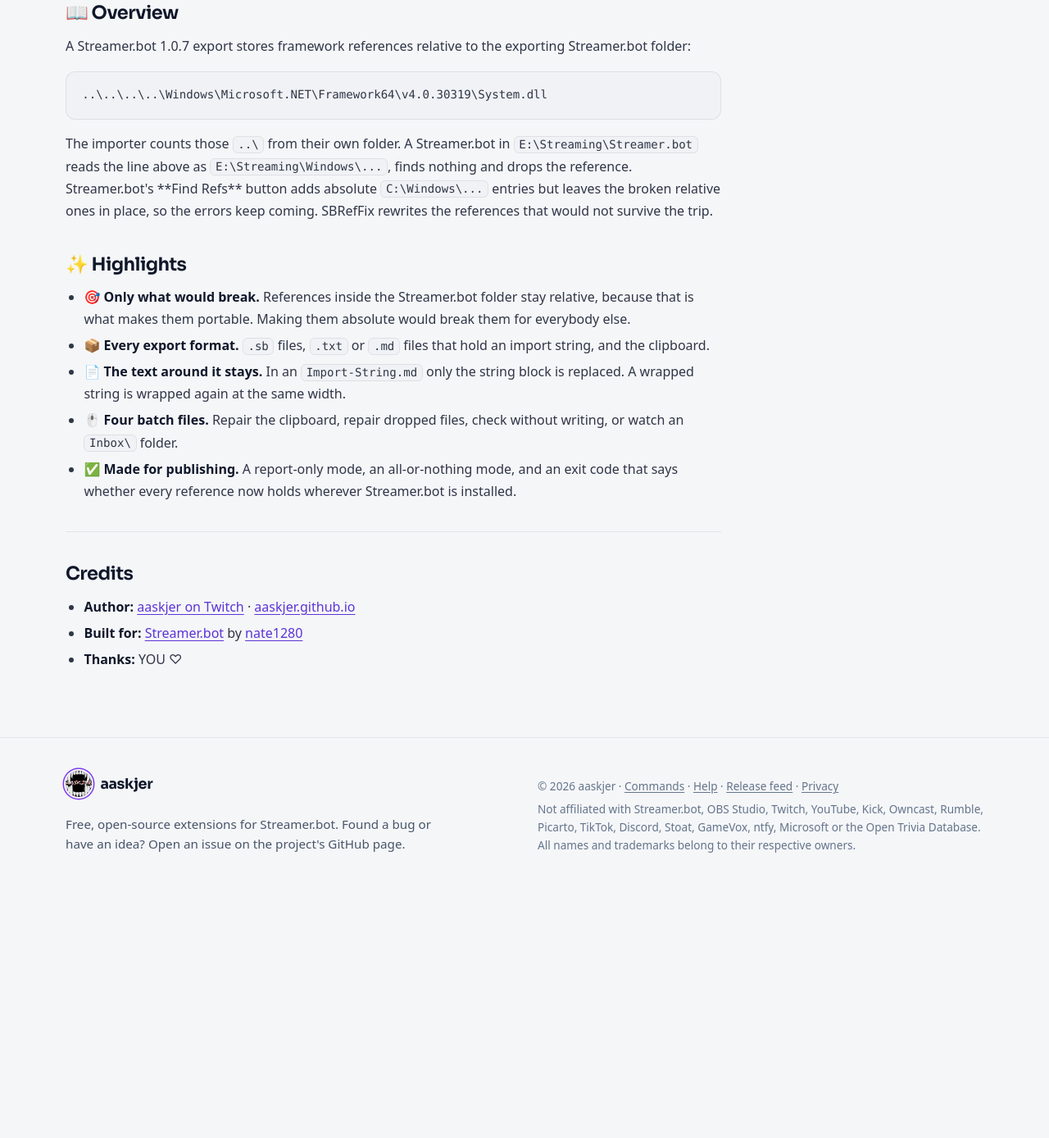
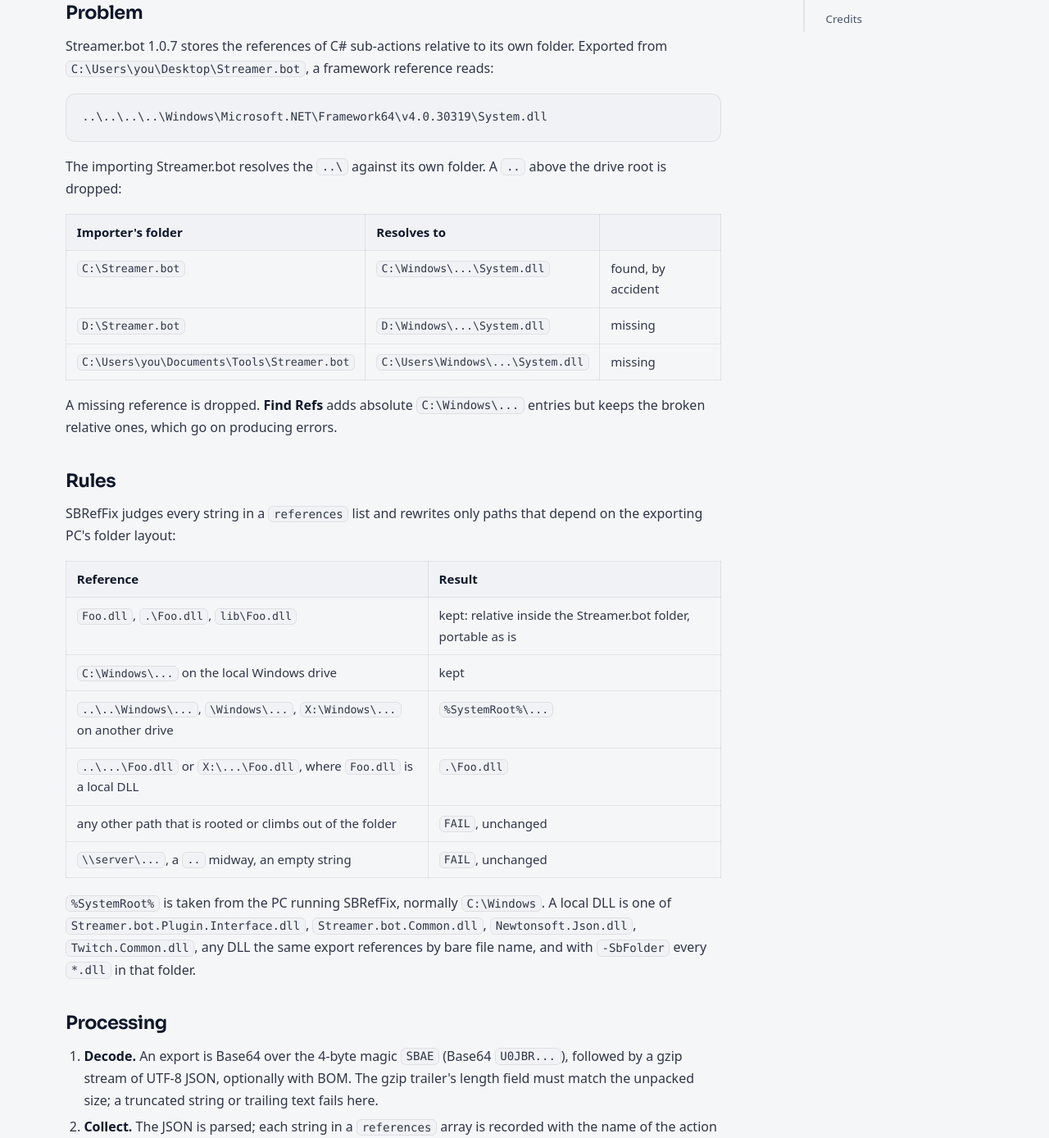
Before and after one commit to aaskjer/aaskjer.github.io, a plain HTML site: page projects/sbreffix/index.html in a window 1280 px wide. Shown: the part 992-2380 px from the top of the page at 82% size. Before the commit the page ends 2082 px from the top, so only its background shows below. Drawn offline with Linux system fonts and the light colour scheme; no server answers.

Commit message:
Update the project pages

```diff
--- a/projects/sbreffix/index.html
+++ b/projects/sbreffix/index.html
@@ -68,7 +68,7 @@
     <section class="project-hero">
       <div class="wrap">
         <h1>SBRefFix</h1>
-        <p class="project-hero__lead">Fixes the broken .NET references in a Streamer.bot v1.0.7 export.</p>
+        <p class="project-hero__lead">Repairs the C# assembly references in Streamer.bot 1.0.7 exports that break when the importer’s Streamer.bot sits in a different folder. Handles .sb files, import strings and the clipboard.</p>
       </div>
     </section>
     <!-- the documents as HTML, see _tools/update-pages.js; project.js reads them from here -->
@@ -77,7 +77,7 @@
       <section class="md" data-doc="overview" data-label="Overview" data-file="README.md">
         <h2 class="doc-label">Overview</h2>
         <div class="doc-body"><h1 align="center">SBRefFix</h1><p align="center">
-  <b>Makes the .NET references in a Streamer.bot export work on everyone else's PC.</b>
+  <b>Rewrites the C# assembly references in a Streamer.bot export so they resolve on any PC.</b>
 </p><p align="center">
 
 
@@ -88,25 +88,101 @@
   <a href="https://github.com/aaskjer/SBRefFix/releases/latest"><b>Download</b></a> &nbsp;·&nbsp;
   <a href="https://github.com/aaskjer/SBRefFix/blob/main/Setup-Guide.md"><b>Setup Guide</b></a>
 </p><hr>
-<h2>📖 Overview</h2>
-<p>A Streamer.bot 1.0.7 export stores framework references relative to the exporting Streamer.bot folder:</p>
+<h2>Problem</h2>
+<p>Streamer.bot 1.0.7 stores the references of C# sub-actions relative to its own folder. Exported from
+<code>C:\Users\you\Desktop\Streamer.bot</code>, a framework reference reads:</p>
 <pre><code>..\..\..\..\Windows\Microsoft.NET\Framework64\v4.0.30319\System.dll
 </code></pre>
-<p>The importer counts those <code>..\</code> from their own folder. A Streamer.bot in <code>E:\Streaming\Streamer.bot</code> reads
-the line above as <code>E:\Streaming\Windows\...</code>, finds nothing and drops the reference. Streamer.bot&#39;s
-**Find Refs** button adds absolute <code>C:\Windows\...</code> entries but leaves the broken relative ones in place,
-so the errors keep coming. SBRefFix rewrites the references that would not survive the trip.</p>
-<h2>✨ Highlights</h2>
+<p>The importing Streamer.bot resolves the <code>..\</code> against its own folder. A <code>..</code> above the drive root is dropped:</p>
+<table>
+<thead>
+<tr>
+<th>Importer&#39;s folder</th>
+<th>Resolves to</th>
+<th></th>
+</tr>
+</thead>
+<tbody><tr>
+<td><code>C:\Streamer.bot</code></td>
+<td><code>C:\Windows\...\System.dll</code></td>
+<td>found, by accident</td>
+</tr>
+<tr>
+<td><code>D:\Streamer.bot</code></td>
+<td><code>D:\Windows\...\System.dll</code></td>
+<td>missing</td>
+</tr>
+<tr>
+<td><code>C:\Users\you\Documents\Tools\Streamer.bot</code></td>
+<td><code>C:\Users\Windows\...\System.dll</code></td>
+<td>missing</td>
+</tr>
+</tbody></table>
+<p>A missing reference is dropped. <strong>Find Refs</strong> adds absolute <code>C:\Windows\...</code> entries but keeps the broken
+relative ones, which go on producing errors.</p>
+<h2>Rules</h2>
+<p>SBRefFix judges every string in a <code>references</code> list and rewrites only paths that depend on the exporting
+PC&#39;s folder layout:</p>
+<table>
+<thead>
+<tr>
+<th>Reference</th>
+<th>Result</th>
+</tr>
+</thead>
+<tbody><tr>
+<td><code>Foo.dll</code>, <code>.\Foo.dll</code>, <code>lib\Foo.dll</code></td>
+<td>kept: relative inside the Streamer.bot folder, portable as is</td>
+</tr>
+<tr>
+<td><code>C:\Windows\...</code> on the local Windows drive</td>
+<td>kept</td>
+</tr>
+<tr>
+<td><code>..\..\Windows\...</code>, <code>\Windows\...</code>, <code>X:\Windows\...</code> on another drive</td>
+<td><code>%SystemRoot%\...</code></td>
+</tr>
+<tr>
+<td><code>..\...\Foo.dll</code> or <code>X:\...\Foo.dll</code>, where <code>Foo.dll</code> is a local DLL</td>
+<td><code>.\Foo.dll</code></td>
+</tr>
+<tr>
+<td>any other path that is rooted or climbs out of the folder</td>
+<td><code>FAIL</code>, unchanged</td>
+</tr>
+<tr>
+<td><code>\\server\...</code>, a <code>..</code> midway, an empty string</td>
+<td><code>FAIL</code>, unchanged</td>
+</tr>
+</tbody></table>
+<p><code>%SystemRoot%</code> is taken from the PC running SBRefFix, normally <code>C:\Windows</code>. A local DLL is one of
+<code>Streamer.bot.Plugin.Interface.dll</code>, <code>Streamer.bot.Common.dll</code>, <code>Newtonsoft.Json.dll</code>, <code>Twitch.Common.dll</code>,
+any DLL the same export references by bare file name, and with <code>-SbFolder</code> every <code>*.dll</code> in that folder.</p>
+<h2>Processing</h2>
+<ol>
+<li><strong>Decode.</strong> An export is Base64 over the 4-byte magic <code>SBAE</code> (Base64 <code>U0JBR...</code>), followed by a gzip
+stream of UTF-8 JSON, optionally with BOM. The gzip trailer&#39;s length field must match the unpacked size;
+a truncated string or trailing text fails here.</li>
+<li><strong>Collect.</strong> The JSON is parsed; each string in a <code>references</code> array is recorded with the name of the
+action it belongs to.</li>
+<li><strong>Rewrite.</strong> Each affected reference is replaced as a JSON string literal in the original JSON text. The
+JSON is not re-serialized, so key order, formatting and all other values stay byte-identical.</li>
+<li><strong>Encode.</strong> Magic, gzip and BOM as in the input.</li>
+</ol>
+<p>Nothing is written if one of these checks fails:</p>
 <ul>
-<li>🎯 <strong>Only what would break.</strong> References inside the Streamer.bot folder stay relative, because that is what
-makes them portable. Making them absolute would break them for everybody else.</li>
-<li>📦 <strong>Every export format.</strong> <code>.sb</code> files, <code>.txt</code> or <code>.md</code> files that hold an import string, and the clipboard.</li>
-<li>📄 <strong>The text around it stays.</strong> In an <code>Import-String.md</code> only the string block is replaced. A wrapped string
-is wrapped again at the same width.</li>
-<li>🖱️ <strong>Four batch files.</strong> Repair the clipboard, repair dropped files, check without writing, or watch an
-<code>Inbox\</code> folder.</li>
-<li>✅ <strong>Made for publishing.</strong> A report-only mode, an all-or-nothing mode, and an exit code that says whether
-every reference now holds wherever Streamer.bot is installed.</li>
+<li>an affected string occurs in the JSON more often than in <code>references</code> lists, e.g. inside C# code</li>
+<li>the rewritten JSON yields a different number of references, or one differs from its expected value</li>
+<li>a rewritten reference does not pass the rules as kept</li>
+<li>the re-encoded export does not decode back to the rewritten JSON</li>
+<li>the written text file or clipboard does not read back as the repaired string</li>
+</ul>
+<h2>Not handled</h2>
+<ul>
+<li>Rooted paths outside Windows (<code>D:\Libs\Foo.dll</code>) to DLLs that are not local: no path on another PC can be
+derived from them. They are reported and left as they are.</li>
+<li>Absolute paths in other fields, such as file paths in sub-actions, are listed as <code>note:</code> and not changed.</li>
+<li>A rewritten Windows path missing on the PC running SBRefFix is listed as <code>note: not on this PC</code>.</li>
 </ul>
 <hr>
 <h2>Credits</h2>
```
Also changed, not shown: assets/search.json.
